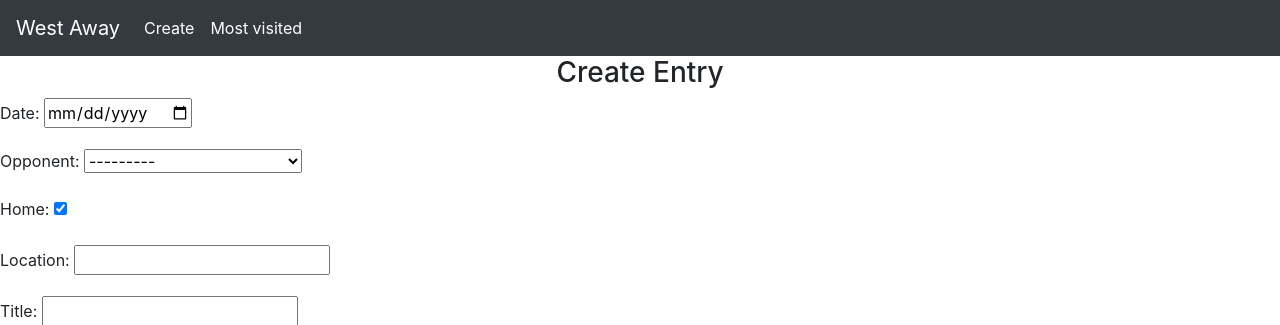
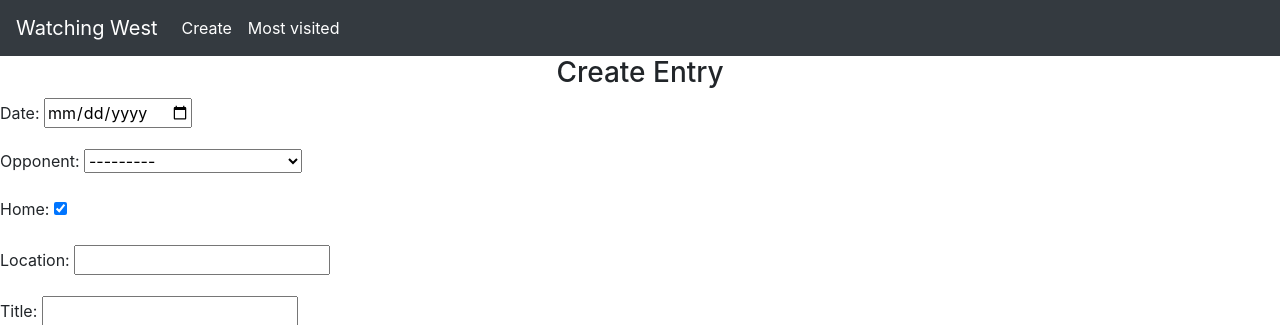
Before and after one commit to yanader/watchingwest, a Django app: page /westaway/create/ in a window 1280 px wide. Shown: the top 325 px of the page. Run offline with Django 4.2, Linux system fonts and the light colour scheme; data comes from the database, SQL or seed files in the repository.

Commit message:
updated naming

```diff
--- a/westaway/templates/westaway/layout.html
+++ b/westaway/templates/westaway/layout.html
@@ -8,17 +8,15 @@
       <link rel="stylesheet" href="https://cdn.jsdelivr.net/npm/bootstrap@4.3.1/dist/css/bootstrap.min.css" integrity="sha384-ggOyR0iXCbMQv3Xipma34MD+dH/1fQ784/j6cY/iJTQUOhcWr7x9JvoRxT2MZw1T" crossorigin="anonymous">
 
         <title>
-            West Away
+            Watching West
         </title>
     </head>
     <body>
 
 
        <nav class="navbar navbar-expand navbar-dark bg-dark">
-            <a class="navbar-brand" href="{% url 'westaway:index' %}">West Away</a>
-            <!--<button class="navbar-toggler" type="button" data-toggle="collapse" data-target="#navbarNav" aria-controls="navbarNav" aria-expanded="false" aria-label="Toggle navigation">-->
-            <!--  <span class="navbar-toggler-icon"></span>-->
-            <!--</button>-->
+            <a class="navbar-brand" href="{% url 'westaway:index' %}">Watching West</a>
+
             <div class="collapse navbar-collapse" id="navbarNav">
               <ul class="navbar-nav">
                 <li class="nav-item active">
```
